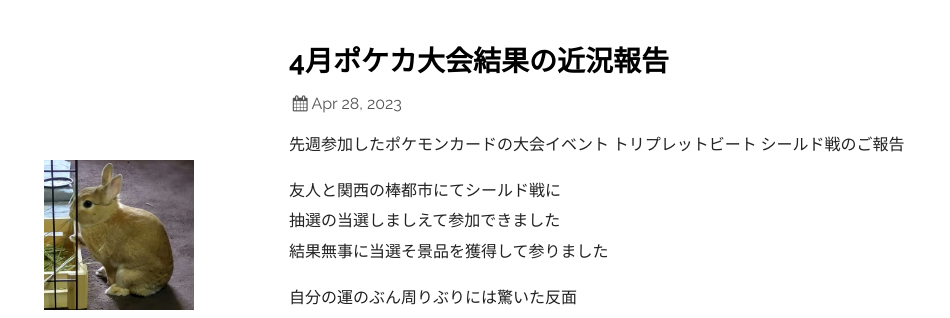
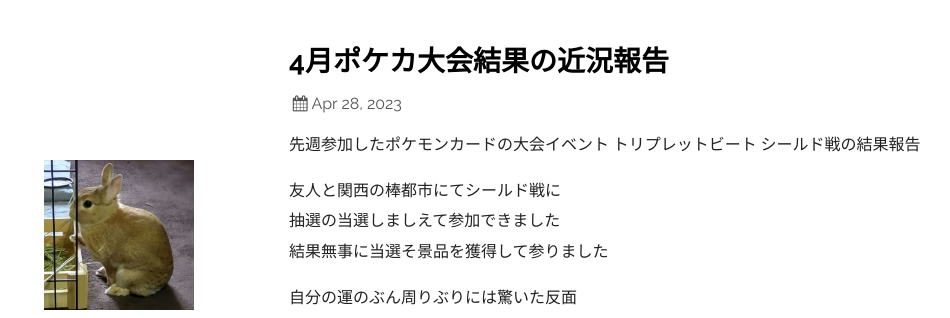
Before and after one commit to S-All11/S-All11.github.io, a Jekyll site: the page built from _posts/2023-04-28-Test4.md, in a window 1280 px wide and 900 px high. Shown: the top 318 px of the window, without its empty margins (66-1016 px from the left). Built offline with Jekyll 4.4.1, drawn with Linux system fonts in a browser that asks for light colours.

Commit message:
Update 2023-04-28-Test4.md

```diff
--- a/_posts/2023-04-28-Test4.md
+++ b/_posts/2023-04-28-Test4.md
@@ -5,7 +5,7 @@ date:   2023-04-28 13:30:00 +0900
 categories:
 ---
 先週参加したポケモンカードの大会イベント
-トリプレットビート シールド戦のご報告
+トリプレットビート シールド戦の結果報告
 
 友人と関西の棒都市にてシールド戦に
 抽選の当選しましえて参加できました
```
